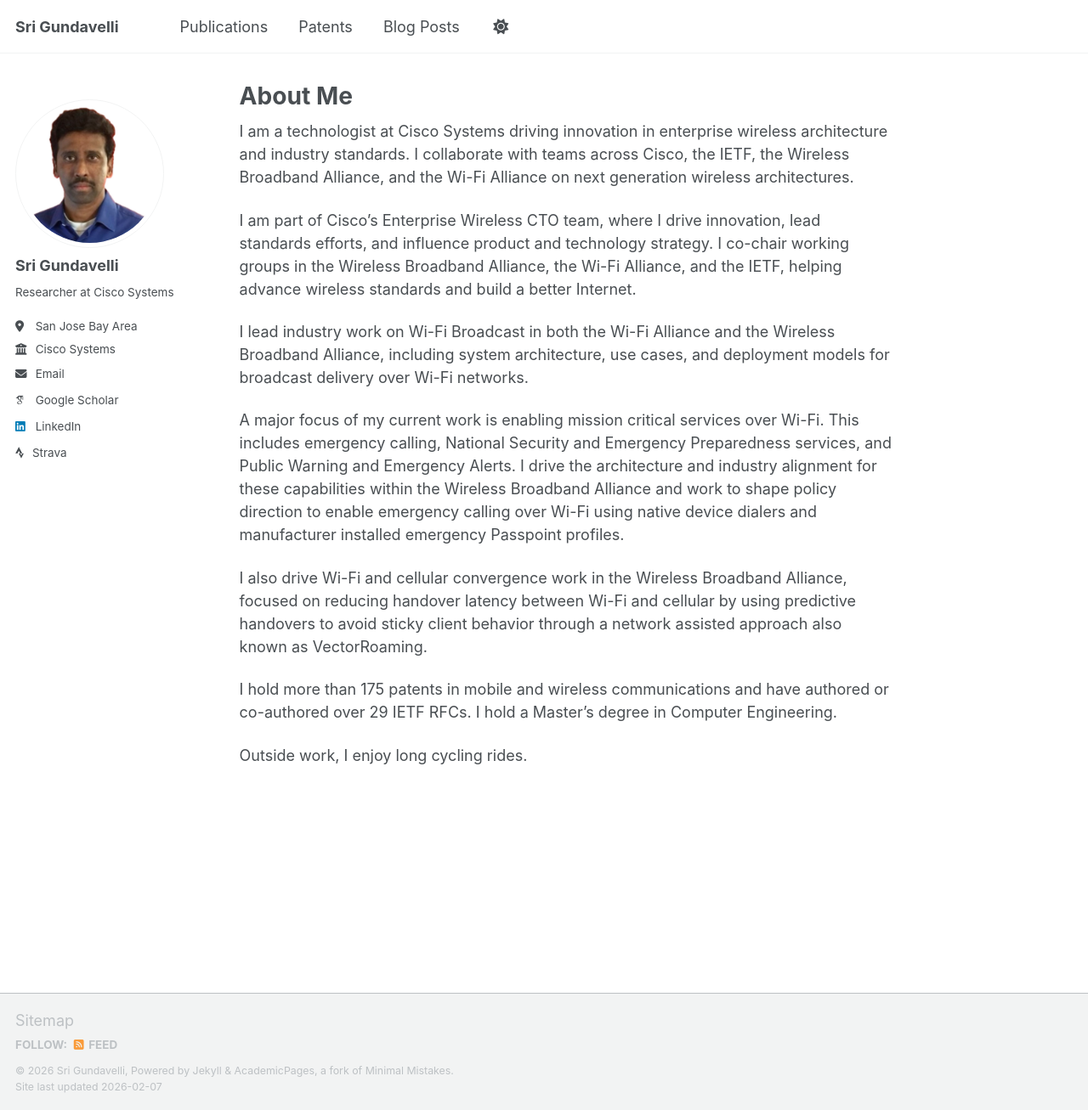
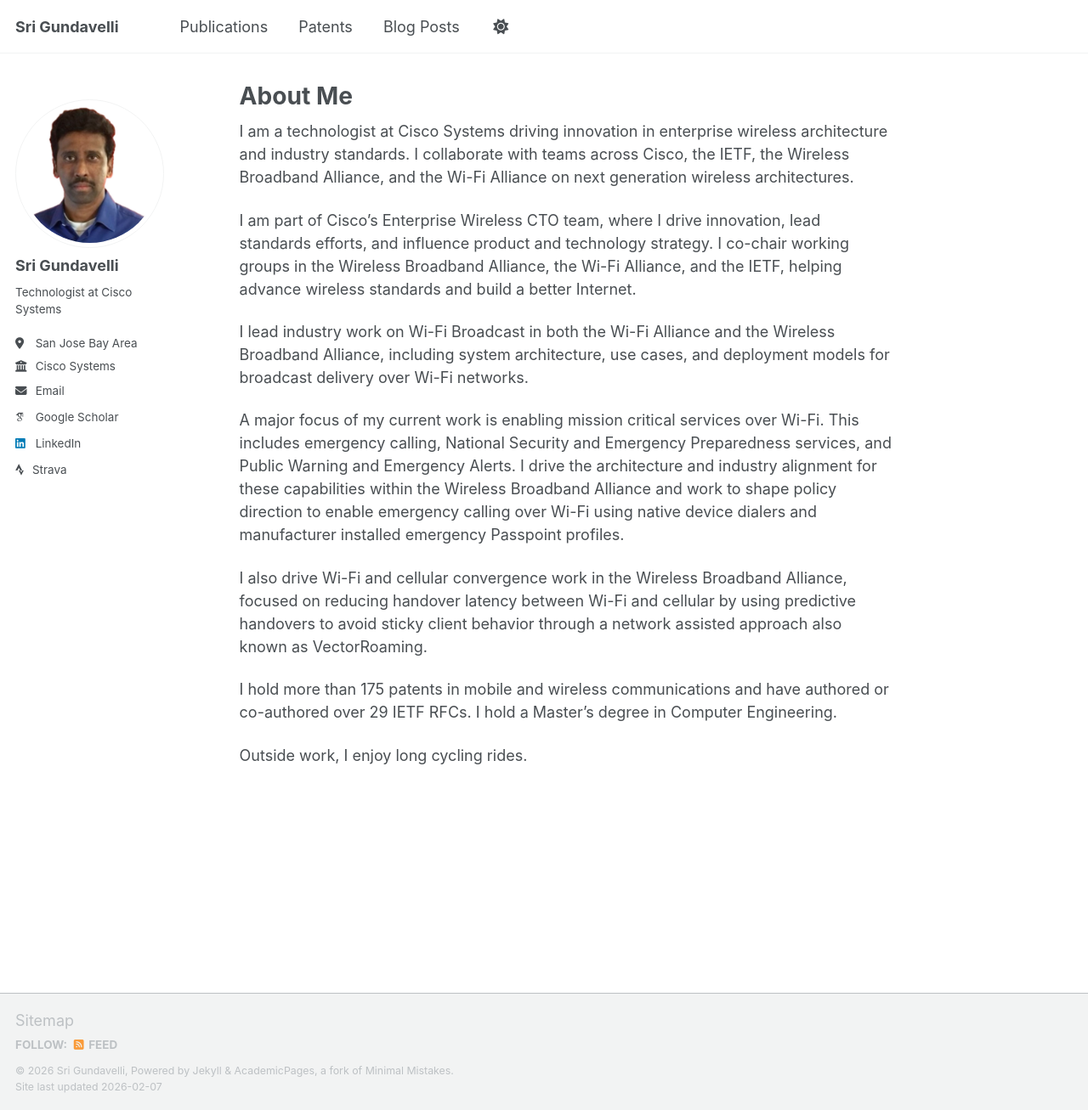
Before and after one commit to srigundavelli/srigundavelli.github.io, a Jekyll site: the page built from _pages/about.md, in a window 1280 px wide and 1307 px high. Shown: the whole window at 85% size. Built offline with Jekyll 4.4.1, drawn with Linux system fonts in a browser that asks for light colours; some web fonts are replaced; a script that is not in the unit is left out.

Commit message:
Update _config.yml

```diff
--- a/_config.yml
+++ b/_config.yml
@@ -27,7 +27,7 @@ author:
   avatar           : "Sri-Photo.png"
   name             : "Sri Gundavelli"
   pronouns         : # example: "she/her"
-  bio              : "Researcher at Cisco Systems"
+  bio              : "Technologist at Cisco Systems"
   location         : "San Jose Bay Area"
   employer         : "Cisco Systems"
   uri              : # URL
```
